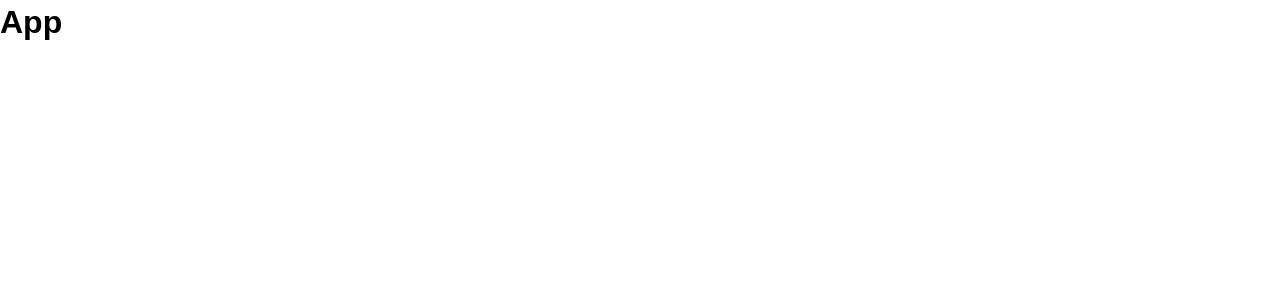
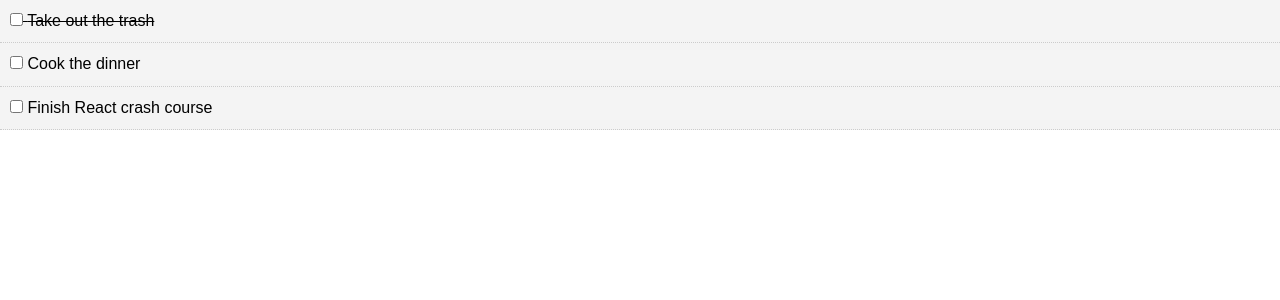
Before and after one commit to pledovski/react-simple-todo-app, a React (Create React App) app: page / in a window 1280 px wide. Shown: the top 300 px of the page. Built offline with nearby package versions, Linux system fonts and the light colour scheme.

Commit message:
Todo Items added

```diff
--- a/src/App.js
+++ b/src/App.js
@@ -1,12 +1,36 @@
-import React from 'react';
+import React, {Component} from 'react';
+import Todos from './components/Todos';
+
 import './App.css';
 
-function App() {
-  return (
-    <div className="App">
-      <h1>App</h1>
-    </div>
-  );
+class App extends Component {
+  state = {
+    todos: [
+      {
+        id: 1,
+        title: 'Take out the trash',
+        completed: true
+      },
+      {
+        id: 2,
+        title: 'Cook the dinner',
+        completed: false
+      },
+      {
+        id: 3,
+        title: 'Finish React crash course',
+        completed: false
+      }
+    ]
+  }
+
+  render() {
+    return (
+      <div className="App">
+        <Todos todos={this.state.todos}/>
+      </div>
+    );
+  }
 }
 
 export default App;
--- /dev/null
+++ b/src/components/TodoItem.js
@@ -0,0 +1,37 @@
+import React, { Component } from 'react';
+import PropTypes from 'prop-types';
+
+export class TodoItem extends Component {
+  getStyle = () => {
+    return {
+      background: '#f4f4f4',
+      padding: '10px',
+      borderBottom: '1px #ccc dotted',
+      textDecoration: this.props.todo.completed ?
+      'line-through' : 'none'
+    }
+  }
+
+  markCoplete = (e) => {
+    console.log(this.props)
+  }
+
+  render() {
+    return (
+      <div style={this.getStyle()}>
+        <p>
+        <input type="checkbox" onChange={this.markCoplete}/> {' '}
+          { this.props.todo.title}
+        </p>
+      </div>
+    )
+  }
+}
+
+//Prop types
+TodoItem.propTypes = {
+  todo: PropTypes.object.isRequired
+}
+
+
+export default TodoItem
--- /dev/null
+++ b/src/components/Todos.js
@@ -0,0 +1,19 @@
+import React, {Component} from 'react';
+import TodoItem from './TodoItem';
+import PropTypes from 'prop-types';
+
+
+class Todos extends Component {
+  render() {
+    return this.props.todos.map((todo) => (
+      <TodoItem key={todo.id} todo={todo}/>
+    ));
+  }
+}
+
+//Prop types
+Todos.propTypes = {
+  todos: PropTypes.array.isRequired
+}
+
+export default Todos;
```
